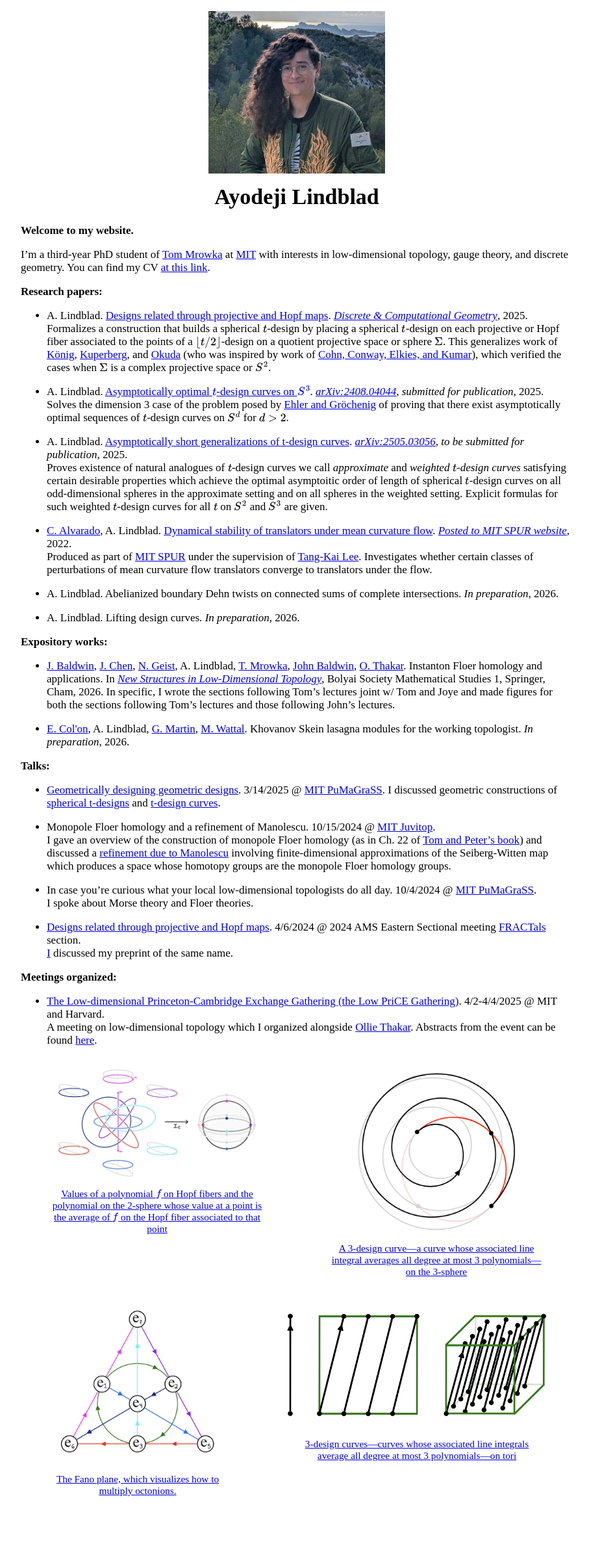
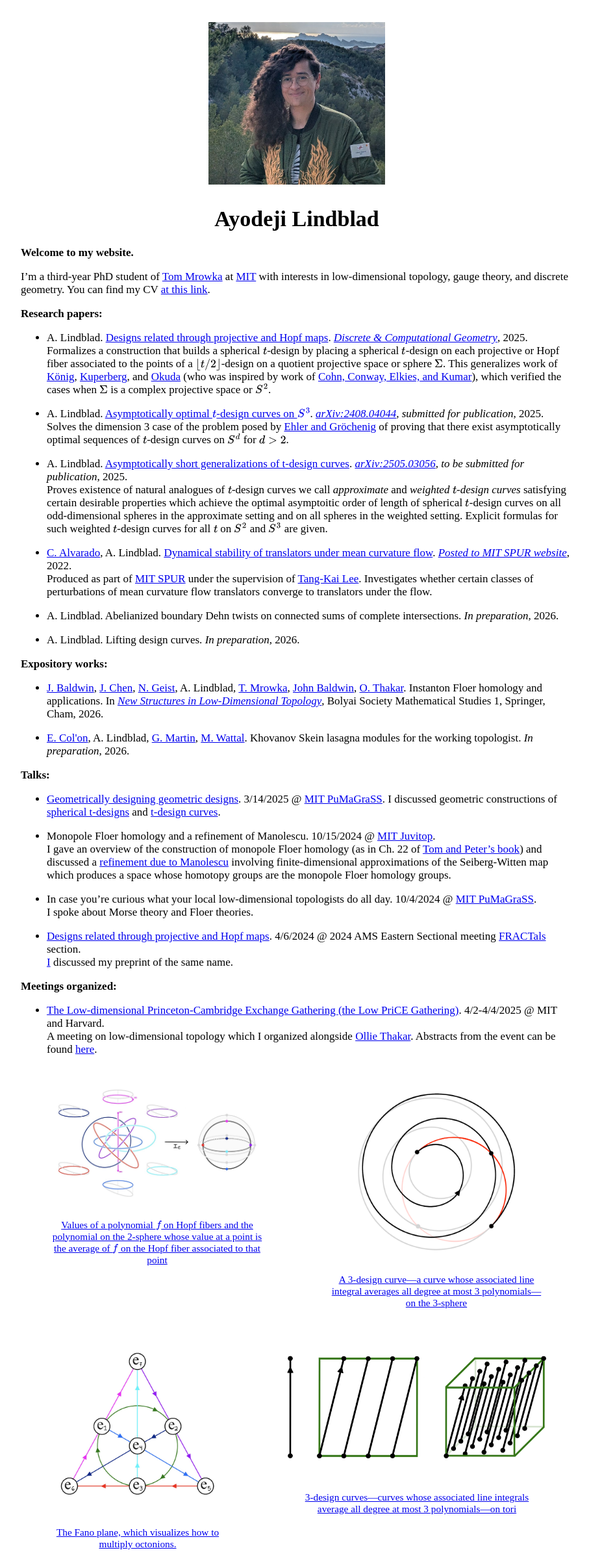
Before and after one commit to AyodejiLindblad/AyodejiLindblad.github.io, a Jekyll site: the page built from index.md, in a window 1280 px wide. Shown: the whole page at 65% size, without its empty margins (183-1090 px from the left). Built offline with Jekyll 4.4.1, drawn with Linux system fonts in a browser that asks for light colours; some web fonts are replaced; before the commit the page ends 2320 px from its top, so only the background shows below that.

Commit message:
Removed sentence

```diff
--- a/index.md
+++ b/index.md
@@ -39,7 +39,6 @@ I'm a third-year PhD student of [Tom Mrowka](https://math.mit.edu/~mrowka/) at [
 **Expository works:**
 
 * [J. Baldwin](https://sites.google.com/bc.edu/john-baldwin/home), [J. Chen](https://math.mit.edu/directory/profile.html?pid=2584), [N. Geist](https://www.bc.edu/bc-web/schools/morrissey/departments/math/people/grad-students/nathan-geist.html), A. Lindblad, [T. Mrowka](https://math.mit.edu/~mrowka/), [John Baldwin](https://sites.google.com/bc.edu/john-baldwin/home), [O. Thakar](https://www.math.harvard.edu/people/thakar-ollie/). Instanton Floer homology and applications. In *[New Structures in Low-Dimensional Topology](https://link.springer.com/book/9783032134936)*, Bolyai Society Mathematical Studies 1, Springer, Cham, 2026.
-    In specific, I wrote the sections following Tom's lectures joint w/ Tom and Joye and made figures for both the sections following Tom's lectures and those following John's lectures.
 
 * [E. Col\'on](https://www.math.harvard.edu/people/colon-enrico/), A. Lindblad, [G. Martin](https://sites.google.com/view/gagemartin/home), [M. Wattal](https://www.bc.edu/bc-web/schools/morrissey/departments/math/people/grad-students/Mira-Wattal.html). Khovanov Skein lasagna modules for the working topologist. *In preparation*, 2026.
 
--- a/resources/style/main.css
+++ b/resources/style/main.css
@@ -19,7 +19,7 @@ figure img, img.figure, img.small_figure {
     width: auto;
     height: auto;
     display: block;
-    margin: 1em auto;
+    margin: 2em auto;
     max-width: 90%;
     max-height: 250px;
 }
```
